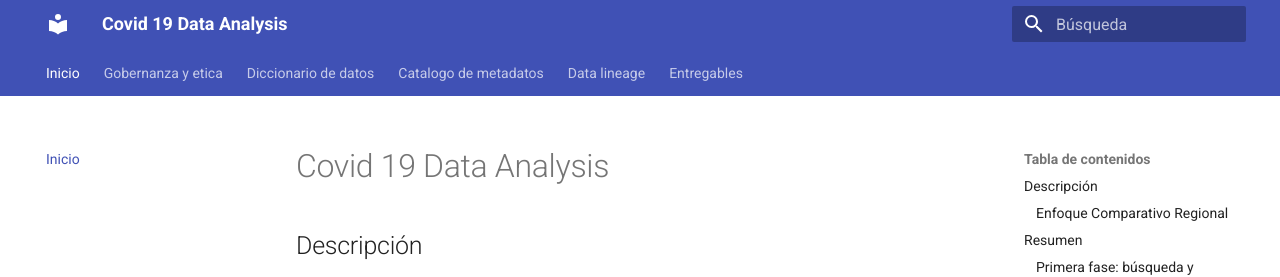
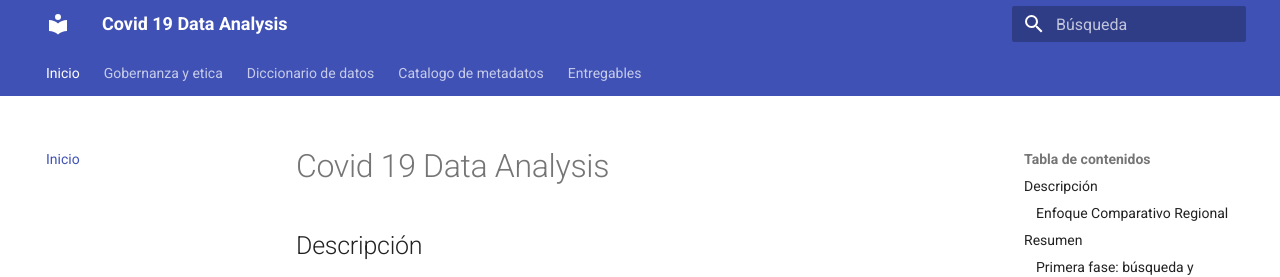
Before and after one commit to Yennifer017/covid19_dataAnalysis, an MkDocs documentation site: the page built from docs/index.md, in a window 1280 px wide and 900 px high. Shown: the top 277 px of the window. Built offline with MkDocs 1.6.1 and Material for MkDocs 9.7.7, drawn with Linux system fonts in a browser that asks for light colours.

Commit message:
fix: removed a source in nav in docs

```diff
--- a/mkdocs.yml
+++ b/mkdocs.yml
@@ -7,7 +7,6 @@ nav:
   - Gobernanza y etica: gobernanza-etica.md
   - Diccionario de datos: diccionario-datos.md
   - Catalogo de metadatos: catalogo-metadatos.md
-  - Data lineage: data-lineage.md
   - Entregables: entregables.md
 
 theme:
```
